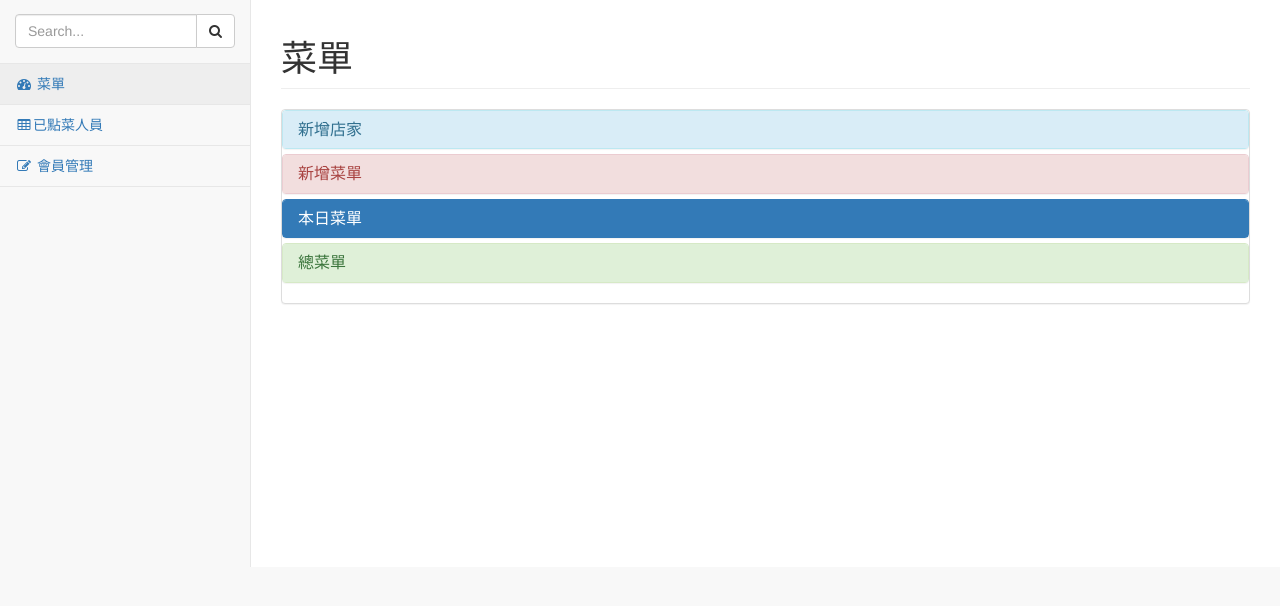
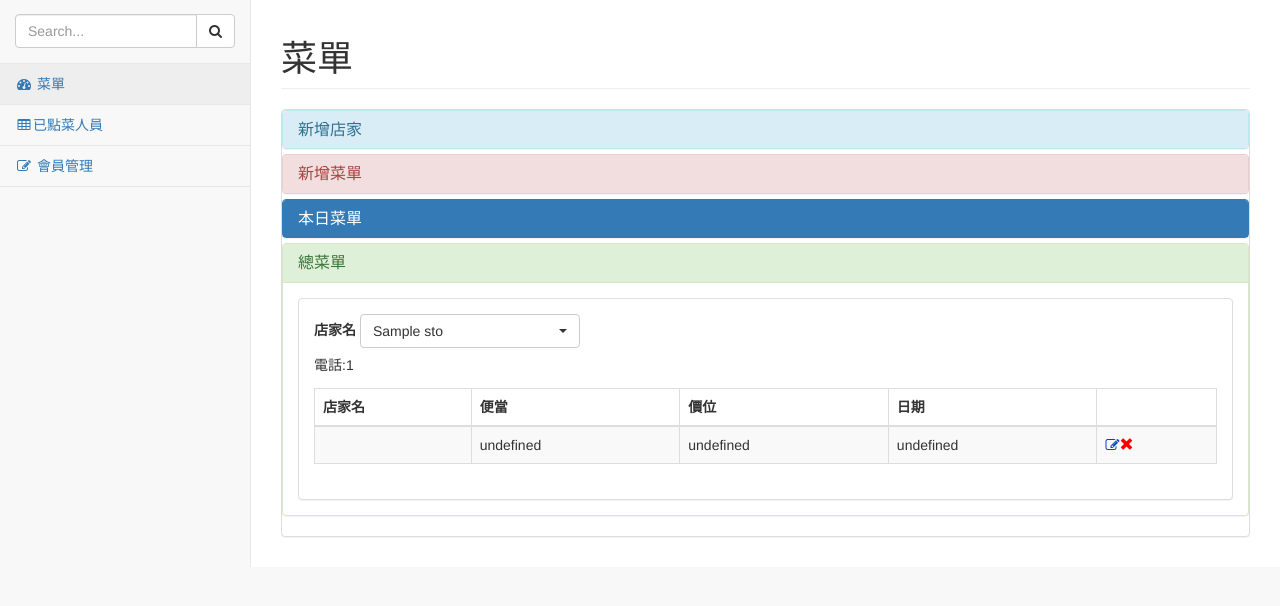
Before and after one commit to SuYoungShen/ConvenientMVC, a CodeIgniter app: page /ConvenientMVC/index.php/bc/ in a window 1280 px wide. Shown: the part 52-658 px from the top of the page. Run offline with CodeIgniter, Linux system fonts and the light colour scheme; tables that the repository leaves empty or names only in its code hold one stand-in row (values such as "Sample post"); some libraries are stand-ins or nearby versions.

Commit message:
更新 in 20180808

```diff
--- a/application/controllers/Bc.php
+++ b/application/controllers/Bc.php
@@ -79,13 +79,33 @@
 
       $TSN_data = $this->bc_mondel->InTodayStore($Today_StoreName, $datetime);//TSN=Today_StoreName,把選擇後的店家名放到bc_mondel->SeStoress做資料查詢
       if ($TSN_data == TRUE) {
-        echo "<script>alert('新增成功');</script>";
-        $this->output->set_header("refresh: 0.1;url='../../bc'");//轉到
+        echo "<script>alert('送出成功');</script>";
+        $this->output->set_header("refresh: 0.1;url='../../bc/'");
       }else {
-        echo "<script>alert('新增失敗');</script>";
-        $this->output->set_header("refresh: 0.1;url='../../bc'");//轉到
+        echo "<script>alert('送出失敗');</script>";
+        $this->output->set_header("refresh: 0.1;url='../../bc/'");
       }
     }
+
+    public function TotalMenu()//總菜單
+    {
+      $Today_StoreName = $this->input->post('select_store_names');//本日菜單店家名選擇後
+      $TSN_data = $this->bc_mondel->TotalMenu($Today_StoreName);//TSN=Today_StoreName,把選擇後的店家名放到bc_mondel->TotalMenu做資料查詢
+      $response[0]["Phone"] = $TSN_data[0][0]["StorePhone"];//電話
+      // echo "<pre>";
+      // var_dump($TSN_data);
+      // echo "</pre>";
+      // echo count($TSN_data[1]);
+      if (!empty($TSN_data[1])) {
+        for ($i=0; $i < count($TSN_data[1]); $i++) {
+          $response[$i]['Convenient'] = $TSN_data[1][$i]["Convenient"];//選擇店家名的便當
+          $response[$i]['Price'] =  $TSN_data[1][$i]["Price"];//選擇店家名的價位
+          $response[$i]['Datetime'] =  $TSN_data[1][$i]["Datetime"];//選擇店家名的價位
+        }
+      }
+      echo json_encode($response);//將資料轉換為json格式
+    }
+
 
     protected function bcmeta(){
       $meta = array(
--- a/application/models/Bc_mondel.php
+++ b/application/models/Bc_mondel.php
@@ -18,10 +18,20 @@ class Bc_mondel extends CI_Model {
 
   public function TodaySeStore($StoreName)//用在TodayMenu,本日菜單選擇店家名後,做資料查詢
   {
-      return $Se = $this->db->select('StoreDescription, StorePic')->get_where($this->db->protect_identifiers("stores"), array("StoreName" => $StoreName));
+      $Se = $this->db->select('StoreDescription, StorePic')->get_where($this->db->protect_identifiers("stores"), array("StoreName" => $StoreName));
+
+      return $Se;
   }
 
-  public function InTodayStore($StoreName, $datetime)
+  public function TotalMenu($StoreName)//用在TodayMenu,本日菜單選擇店家名後,做資料查詢
+  {
+      $SeStores = $this->db->select('StorePhone')->get_where($this->db->protect_identifiers("stores"), array("StoreName" => $StoreName))->result_array();
+      $SeConvenient = $this->db->select('Convenient, Price, Datetime')->get_where($this->db->protect_identifiers("convenient"), array("StoreName" => $StoreName))->result_array();
+      $SeTotal = array($SeStores, $SeConvenient);
+      return $SeTotal;
+  }
+
+  public function InTodayStore($StoreName, $datetime)//送出今天的店家
   {
       $data = array(
            'TodayStoreName' => $StoreName,
--- a/application/views/convenient/bcs/body.php
+++ b/application/views/convenient/bcs/body.php
@@ -118,7 +118,7 @@
                 </div>
                 <div id="collapseTwo" class="panel-collapse collapse" role="tabpanel" aria-labelledby="headingTwo">
                   <div class="panel-body">
-                    <form role="form" action="./bc/InTodayMenu/" method="post">
+                    <form role="form" action = './InTodayMenu/'  method="post">
                       <div class="form-group">
                         <label>店家名</label>
                         <select class="selectpicker" id="today_storeName" name="today_storeName">
@@ -145,12 +145,12 @@
                 </div>
               </div>
               <div class="panel panel-success">
-                <div class="panel-heading collapsed" role="tab" id="headingThree" data-toggle="collapse" data-parent="#accordion" href="#collapseThree" aria-expanded="false" aria-controls="collapseThree">
+                <div class="panel-heading collapsed" role="tab" id="headingThree" data-toggle="collapse " data-parent="#accordion" href="#collapseThree" aria-expanded="false" aria-controls="collapseThree">
                   <h4 class="panel-title">
                       總菜單
                   </h4>
                 </div>
-                <div id="collapseThree" class="panel-collapse collapse" role="tabpanel" aria-labelledby="headingThree">
+                <div id="collapseThree" class="panel-collapse collapse in" role="tabpanel" aria-labelledby="headingThree">
                   <div class="panel-body">
                     <!-- /.row -->
                     <div class="row">
@@ -159,22 +159,20 @@
                           <!-- /.panel-heading -->
                           <div class="panel-body">
 
-                            <form role="form" action="../../test.php" method="post">
+                            <form role="form" action="" method="post">
                               <div class="form-group">
                                 <label>店家名</label>
-                                <select class="selectpicker" name="select_store_name">
-                                  <optgroup label="Picnic">
-                                    <option value="a">Mustard</option>
-                                    <option>Ketchup</option>
-                                    <option>Relish</option>
-                                  </optgroup>
-                                  <optgroup label="Camping">
-                                    <option>Tent</option>
-                                    <option>Flashlight</option>
-                                    <option>Toilet Paper</option>
+                                <select class="selectpicker" id="select_store_name" name="select_store_name">
+                                  <optgroup label="店家名">
+                                  <?php
+                                    foreach ($StoreName as $key => $value){
+                                      $StoreNames = $value["StoreName"];
+                                      echo "<option value='$StoreNames'>".$StoreNames."</option>";
+                                    }
+                                  ?>
                                   </optgroup>
                                 </select>
-                                <h5>電話:</h5>
+                                <h5 id="phone"></h5>
                               </div>
 
                               <table width="100%" class="table table-striped table-bordered table-hover" id="dataTables-example">
@@ -257,7 +235,7 @@
                                       <div class="form-group">
                                         <label class="control-label col-sm-2" for="StoreConvenint">便當</label>
                                         <div class="col-sm-10">
-                                          <input type="text" class="form-control" id="StoreConvenint" placeholder="請輸入便當" name="StoreConvenint">
+                                          <input type="text" class="form-control" id="StoreConvenint" placeholder="請輸入便當" name="StoreConvenint" value="">
                                         </div>
                                       </div>
                                       <div class="form-group">
--- a/assets/js/today_menu.js
+++ b/assets/js/today_menu.js
@@ -1,6 +1,7 @@
 $(document).ready(function() {
   var today_storeName = $("#today_storeName").val();//抓取本日菜單店家名
   aj(today_storeName);//將資料以ajax方式傳送
+
 
   $("#today_storeName").change(function(event) {//當店家名有做選擇時,會啟動
     var today_storeName = $("#today_storeName").val();//抓取本日菜單店家名
@@ -24,4 +25,61 @@ $(document).ready(function() {
       }
     });
   }
+
+  var select_store_name = $("#select_store_name").val();//抓取本日菜單店家名
+  $("tbody tr").remove();
+  TotalMenuAjax(select_store_name);//將資料以ajax方式傳送
+
+  $("#select_store_name").change(function(event) {//當店家名有做選擇時,會啟動
+    var select_store_name = $(this).val();//抓取本日菜單店家名
+    $("tbody tr").remove();
+    TotalMenuAjax(select_store_name);
+  });
+
+  Convenient = [];
+  Price = [];
+  Datetime = [];
+  keys = [];
+
+  function TotalMenuAjax(select_store_name){
+
+    $.ajax({
+      url: './TotalMenu/',
+      type: 'POST',
+      data: {select_store_names: select_store_name},
+      dataType: "json",
+      success:function(response){//response是object型態,可以用each來顯示
+        // document.write(JSON.stringify(response));
+        $("#phone").text("電話:"+response[0].Phone);
+      // document.write(response);
+
+      $.each(response, function( key, val ) {
+
+        items = [];
+        items.push(val);
+        // keys.push(key);
+        keys[key] = key;
+        c=Convenient[key] = items[0].Convenient;
+        Price[key] = items[0].Price;
+        Datetime[key] = items[0].Datetime;
+
+        Edit = "<span class='fa fa-pencil-square-o' aria-hidden='true' data-toggle='modal' data-target='#Edit' style='color:#0044BB'></span>";//編輯按鈕
+        Delete = "<span class='glyphicon glyphicon-remove' aria-hidden='true' data-toggle='modal' data-target='#Delete' style='color:red'></span>";//刪除按鈕
+        //
+        $("#dataTables-example").append("<tr><td></td><td id='con'>"+Convenient[key]+"</td><td>"+Price[key]+"</td><td>"+Datetime[key]+"</td><td class='center'>"+Edit+Delete+"</td></tr>").addClass('odd gradeX');
+
+       });
+      }
+    });
+  }
+
 });
+$("span [class='fa fa-pencil-square-o']").click(function(event) {
+  $("input [name='StoreConvenint']").val('s');
+});
+
+function Edits(Con){
+  alert(Con);
+  // alert(keys);
+  // $("#StoreConvenint").val(Con);
+}
```
Also changed, not shown: other parts of application/views/convenient/bcs/body.php (+7 -27 lines).
